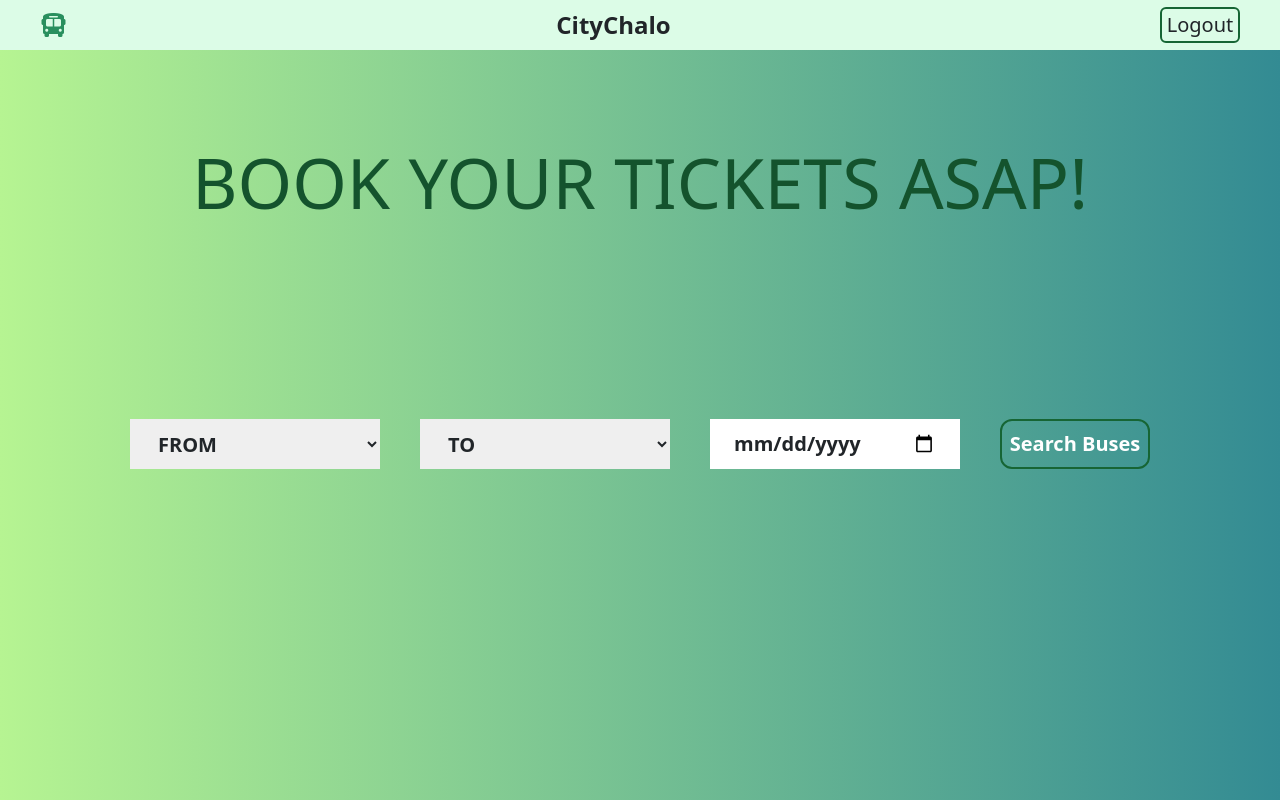
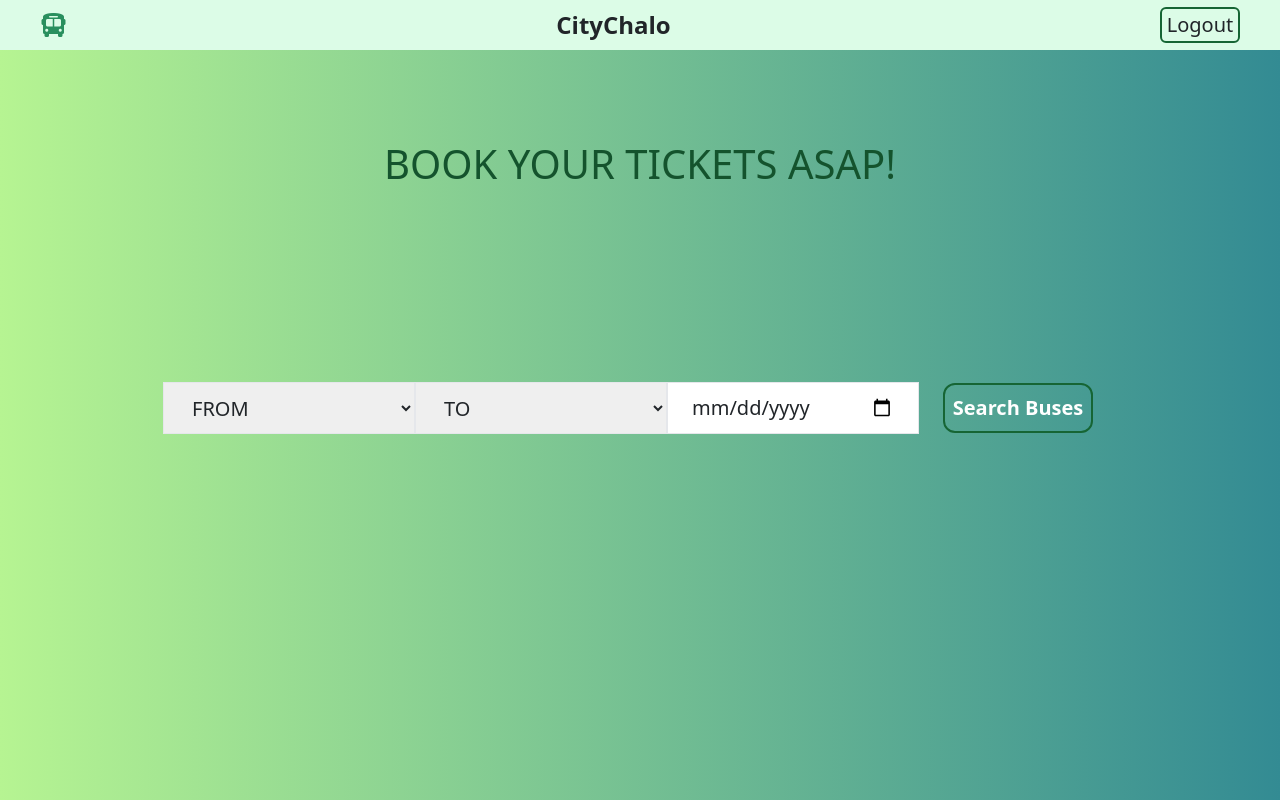
Before and after one commit to yash022406/CityChalo, a React (Create React App) app: page /account in a window 1280 px wide. Built offline with nearby package versions, Linux system fonts and the light colour scheme; no server answers; sample sign-in values are in the browser's storage.

Commit message:
styling changes

```diff
--- a/src/components/SearchBus.js
+++ b/src/components/SearchBus.js
@@ -1,5 +1,6 @@
 import { Link } from "react-router-dom";
 import { useState } from "react";
+import {FontAwesomeIcon} from "@fortawesome/react-fontawesome"
 import './signin.css';
 const SearchBus = ({ handleAddForm }) => {
   const [from, setFrom] = useState("");
@@ -26,13 +27,13 @@ const SearchBus = ({ handleAddForm }) => {
 
   return (
     <div className={`w-full`}>
-      <h1 className="text-[70px] text-green-900 pt-[90px] flex justify-center">
+      <h1 className="text-[40px] text-green-900 pt-[90px] flex justify-center">
         Book your Tickets ASAP!
       </h1>
-      <div className="w-full h-[140px] flex gap-10 justify-center mt-[150px] items-center">
-        <div className="">
+      <div className="w-full h-[140px] flex justify-center mt-[150px] items-center">
+        <div className=" border-[0.5px]">
           <select
-            className="h-[50px] w-[250px] font-semibold px-4 text-xl"
+            className="h-[50px] w-[250px] px-4 text-xl"
             type="text"
             placeholder="FROM"
             value={from}
@@ -45,9 +46,10 @@ const SearchBus = ({ handleAddForm }) => {
             <option value="Ajmeri Gate">Ajmeri Gate</option>
           </select>
         </div>
-        <div>
+        <div className=" border-[1px]">
+        {/* <div className="icon"><i class="fa-solid fa-location-dot" style="color: #298f5e;"></i></div> */}
           <select
-            className="h-[50px] w-[250px] font-semibold px-4 text-xl"
+            className="h-[50px] w-[250px] px-4 text-xl"
             type="text"
             placeholder="TO"
             value={to}
@@ -61,9 +63,9 @@ const SearchBus = ({ handleAddForm }) => {
           </select>
         </div>
 
-        <div>
+        <div className=" border-[1px]">
           <input
-            className="h-[50px] w-[250px] font-semibold px-4 text-xl outline-none"
+            className="h-[50px] w-[250px] px-4 text-xl outline-none"
             type="date"
             placeholder="DATE"
           />
@@ -73,7 +75,7 @@ const SearchBus = ({ handleAddForm }) => {
           {/* <Link to='/available_bus' > */}
           <Link to={`/available_bus?from=${from}&to=${to}`}>
             <button
-              className="border-[2px] border-green-800 font-semibold text-xl rounded-xl h-[50px] w-[150px] searchbusbutton"
+              className="border-[2px] border-green-800 mx-4 font-semibold text-xl rounded-xl h-[50px] w-[150px] searchbusbutton"
               onClick={handleClick}
             >
               Search Buses
```
